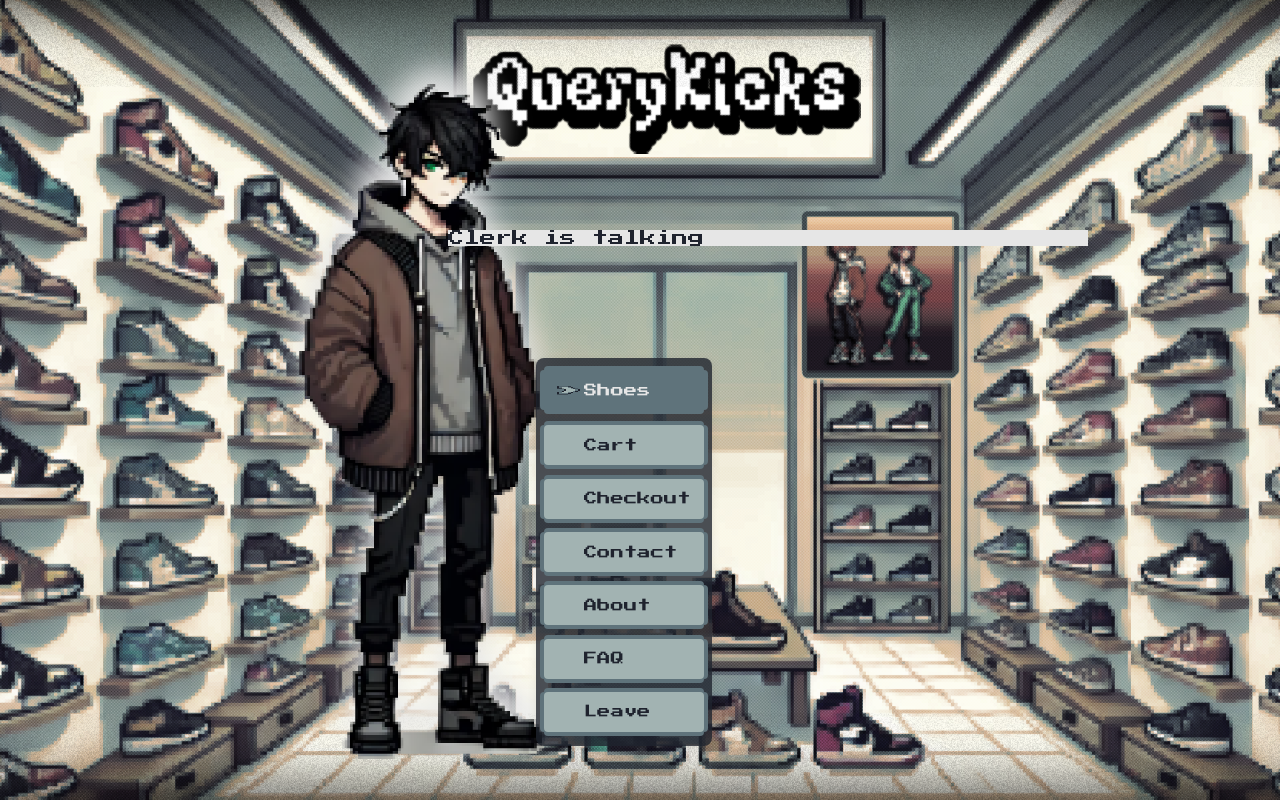
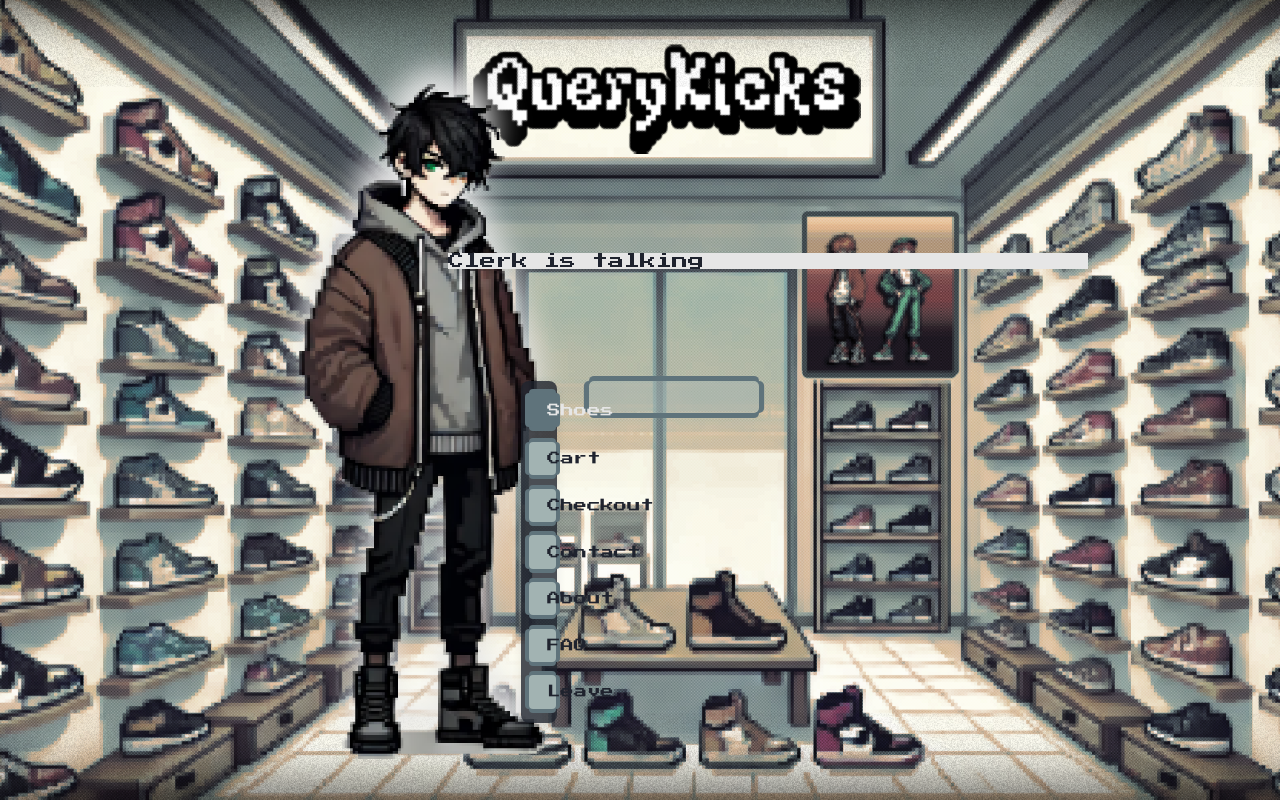
Before and after one commit to henrythedeveloper/QueryKicks, a PHP site: page / in a window 1280 px wide. Run offline with PHP 8.4, Linux system fonts and the light colour scheme; the visitor is signed in with stand-in values (Sample User, id 1); data that the repository does not hold is empty.

Commit message:
add layout styles for improved structure, update background styles, and enhance tab functionality

```diff
--- a/public/scss/components/_navbar.scss
+++ b/public/scss/components/_navbar.scss
@@ -3,20 +3,21 @@
 // Wrapper to align navbar and tab-content side by side
 .main-content {
     display: flex;
-    align-items: flex-start; // Align the navbar and tab-content to the top
-    gap: 2em; // Optional: add space between navbar and tab-content
+    align-items: flex-start; /* Align navbar and tab-content at the top */
+    gap: 2em; /* Space between navbar and tab-content */
     padding: 1em;
     font-family: $font-family;
 }
+
 .navbar {
-    width: auto;
-    max-width: none;
+    width: 15%; /* Set a fixed width or a percentage */
+    max-width: 200px; /* Optional: limit the maximum width */
     padding: 0.5em;
-    position: relative;// Slightly wider for improved readability
+    position: relative; /* Ensure it doesn't overlap with other elements */
     display: flex;
     flex-direction: column;
-    align-items: flex-start; // Align buttons to the start within the navbar
-    background-color: rgba($color-darker, 0.8); // Optional background for visibility
+    align-items: flex-start; /* Align buttons to the left */
+    background-color: rgba($color-darker, 0.8);
     border-radius: 8px;
     box-shadow: 0px 4px 10px rgba(0, 0, 0, 0.1);
 }
--- a/public/scss/components/_tabs.scss
+++ b/public/scss/components/_tabs.scss
@@ -1,11 +1,11 @@
-/ tabs.scss
+// tabs.scss
 
 .tab-content {
-    flex: 1;
+    flex: 1; /* Take the remaining space next to navbar */
     background-color: rgba($color-light, 0.5);
     display: none;
-    max-width: 85%;
-    width: 85%;
+    max-width: 85%; /* Optional: to limit width if necessary */
+    width: 100%;
     height: auto;
     max-height: 45vh;
     padding: 1em;
@@ -21,6 +21,7 @@
 .tab-content.active {
     display: block;
 }
+
 
 .tab-button,
 .logout-button { // Combined styles for tab and logout buttons
@@ -56,8 +57,9 @@
 .tab-button::before,
 .logout-button::before { // Shared pseudo-element for both buttons
     content: "";
-    width: 2em; /* Adjust size as needed */
-    height: 2em;
+    width: 1.5em; /* Adjust size as needed */
+    height: 1.5em;
+    margin-right: 5px;
     background-size: contain;
     background-repeat: no-repeat;
     background-image: url('/querykicks/assets/arrow3.svg');
@@ -74,13 +76,3 @@
 .tab-button.active::before {
     animation: rotateX-anim 2s linear infinite;
 }
-
-
-/* Responsive adjustments for buttons */
-@media screen and (max-width: 768px) {
-    .tab-button,
-    .logout-button {
-        font-size: 0.8em; /* Slightly smaller font for smaller screens */
-        padding: 0.4em 0.8em;
-    }
-}
--- /dev/null
+++ b/public/scss/layout/_layout.scss
@@ -0,0 +1,9 @@
+html {
+    height: 100%; /* Root takes full height for consistent layout */
+}
+
+body {
+    margin: 0; /* Reset default margin */
+    height: 100%; /* Ensure body takes up full height */
+    overflow: hidden; /* Allow normal scrolling behavior */
+}
--- a/public/scss/layout/_mediaqueries.scss
+++ b/public/scss/layout/_mediaqueries.scss
@@ -16,4 +16,13 @@
         left: -50%;  // Adjust based on desired position
         top: 10%;
     }
+     .logout-button {
+        font-size: 0.8em; /* Slightly smaller font for smaller screens */
+        padding: 0.4em 0.8em;
+    }
+    .tab-button,
+    .logout-button {
+        font-size: 0.8em; /* Slightly smaller font for smaller screens */
+        padding: 0.4em 0.8em;
+    }
 }
--- a/public/scss/pages/_home.scss
+++ b/public/scss/pages/_home.scss
@@ -1,7 +1,8 @@
-.login-background {
+.store-background {
     display: flex;
     justify-content: center;
     align-items: center;
     min-height: 100vh;
     background: url('/querykicks/assets/background/store-bg.webp') center/cover no-repeat;
+    background-attachment: fixed;
 }
--- a/public/scss/styles.css
+++ b/public/scss/styles.css
@@ -53,7 +53,26 @@ body {
     left: -50%;
     top: 10%;
   }
+  .logout-button {
+    font-size: 0.8em; /* Slightly smaller font for smaller screens */
+    padding: 0.4em 0.8em;
+  }
+  .tab-button,
+  .logout-button {
+    font-size: 0.8em; /* Slightly smaller font for smaller screens */
+    padding: 0.4em 0.8em;
+  }
 }
+html {
+  height: 100%; /* Root takes full height for consistent layout */
+}
+
+body {
+  margin: 0; /* Reset default margin */
+  height: 100%; /* Ensure body takes up full height */
+  overflow: hidden; /* Allow normal scrolling behavior */
+}
+
 @keyframes rotateY-anim {
   0% {
     transform: rotateY(0deg);
@@ -72,20 +91,20 @@ body {
 }
 .main-content {
   display: flex;
-  align-items: flex-start;
-  gap: 2em;
+  align-items: flex-start; /* Align navbar and tab-content at the top */
+  gap: 2em; /* Space between navbar and tab-content */
   padding: 1em;
   font-family: "Press Start 2P", sans-serif;
 }
 
 .navbar {
-  width: auto;
-  max-width: none;
+  width: 15%; /* Set a fixed width or a percentage */
+  max-width: 200px; /* Optional: limit the maximum width */
   padding: 0.5em;
-  position: relative;
+  position: relative; /* Ensure it doesn't overlap with other elements */
   display: flex;
   flex-direction: column;
-  align-items: flex-start;
+  align-items: flex-start; /* Align buttons to the left */
   background-color: rgba(31, 35, 46, 0.8);
   border-radius: 8px;
   box-shadow: 0px 4px 10px rgba(0, 0, 0, 0.1);
@@ -208,6 +227,25 @@ footer {
   filter: drop-shadow(0 -6mm 4mm #e6e6e6);
 }
 
+.tab-content {
+  flex: 1; /* Take the remaining space next to navbar */
+  background-color: rgba(162, 179, 178, 0.5);
+  display: none;
+  max-width: 85%; /* Optional: to limit width if necessary */
+  width: 100%;
+  height: auto;
+  max-height: 45vh;
+  padding: 1em;
+  margin: 0;
+  overflow-y: auto;
+  box-shadow: -0.32em 0 0 0 #5f737b, 0.32em 0 0 0 #5f737b, 0 -0.32em 0 0 #5f737b, 0 0.32em 0 0 #5f737b;
+  border-radius: 5px;
+}
+
+.tab-content.active {
+  display: block;
+}
+
 .tab-button,
 .logout-button {
   font-family: "Press Start 2P", sans-serif;
@@ -239,8 +277,9 @@ footer {
 .tab-button::before,
 .logout-button::before {
   content: "";
-  width: 2em; /* Adjust size as needed */
-  height: 2em;
+  width: 1.5em; /* Adjust size as needed */
+  height: 1.5em;
+  margin-right: 5px;
   background-size: contain;
   background-repeat: no-repeat;
   background-image: url("/querykicks/assets/arrow3.svg");
@@ -258,20 +297,13 @@ footer {
   animation: rotateX-anim 2s linear infinite;
 }
 
-/* Responsive adjustments for buttons */
-@media screen and (max-width: 768px) {
-  .tab-button,
-  .logout-button {
-    font-size: 0.8em; /* Slightly smaller font for smaller screens */
-    padding: 0.4em 0.8em;
-  }
-}
-.login-background {
+.store-background {
   display: flex;
   justify-content: center;
   align-items: center;
   min-height: 100vh;
   background: url("/querykicks/assets/background/store-bg.webp") center/cover no-repeat;
+  background-attachment: fixed;
 }
 
 .auth-background {
--- a/public/scss/styles.scss
+++ b/public/scss/styles.scss
@@ -8,6 +8,7 @@
 @import 'layout/container';
 @import 'layout/grid';
 @import 'layout/mediaqueries';
+@import 'layout/layout';
 
 // Utility styles
 @import 'utilities/mixins';
--- a/views/store/main.php
+++ b/views/store/main.php
@@ -1,6 +1,6 @@
 <?php include './views/layouts/header.php'; ?>
 
-<div class="container login-background">
+<div class="container store-background">
     <header class="header-section">
         <img src="./assets/store-clerk/store-clerk-3-mosaiced.webp" alt="Store Clerk" class="clerk">
         <div class="header-item">
```
Also changed, not shown: public/js/tabs.js (+17 -26 lines), 1 other file.
